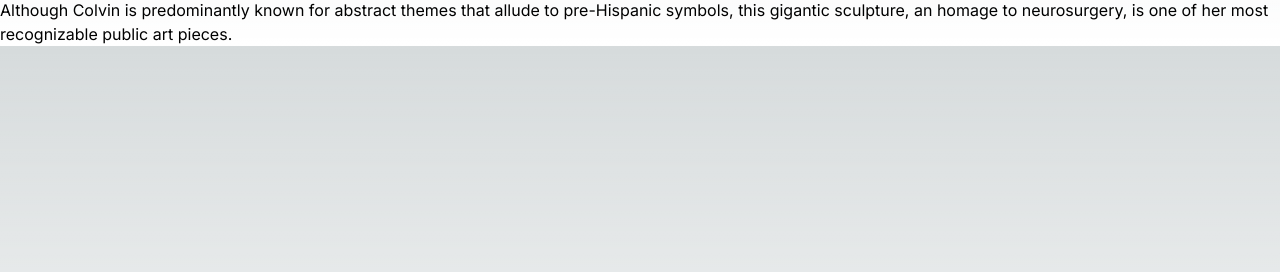
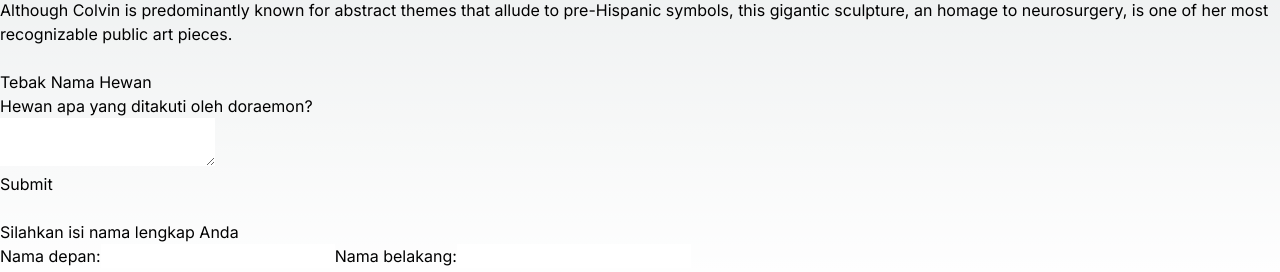
Before and after one commit to mariafadilla15/04-event-dan-state, a Next.js app in the folder belajar-event-dan-state/: page / in a window 1280 px wide. Shown: the part 519-791 px from the top of the page. Built offline with nearby package versions, Linux system fonts and the light colour scheme.

Commit message:
W04: Praktikum 5

```diff
--- a/belajar-event-dan-state/src/app/page.tsx
+++ b/belajar-event-dan-state/src/app/page.tsx
@@ -1,6 +1,7 @@
 "use client";
 
 import Tombol_1, {Tombol_2, Tombol_3} from "@/component/button";
+import Form, { Form_2 } from "@/component/form";
 import Gallery from "@/component/gallery";
 
 export default function Home() {
@@ -19,6 +20,10 @@
       </div>
       <br></br>
       <Gallery />
+      <br></br>
+      <Form />
+      <br></br>
+      <Form_2 />
     </>
   );
 }
--- /dev/null
+++ b/belajar-event-dan-state/src/component/form.tsx
@@ -0,0 +1,101 @@
+import { useState } from "react";
+
+export default function Form() {
+    const [jawaban, setJawaban] = useState('');
+    const [error, setError] = useState(null);
+    const [status, setStatus] = useState('typing');
+
+    if (status === 'success') {
+        return <h1>Yay... Jawaban Benar!</h1>
+    }
+
+    async function handleSubmit(e: { preventDefault: () => void; }) {
+        e.preventDefault();
+        setStatus('submitting');
+        try {
+            await submitForm(jawaban);
+            setStatus('success');
+        } catch (error) {
+            setStatus('typing');
+            setError(error);
+        }
+    }
+
+    function handleChange(e) {
+        setJawaban(e.target.value);
+    }
+
+    return (
+        <>
+            <div className="w-full max-w-xs">
+                <h2>Tebak Nama Hewan</h2>
+                <p>Hewan apa yang ditakuti oleh doraemon?</p>
+                <form
+                    className="shadow-md rounded px-8 pt-6 pb-8 mb-4 text-black border-gray-400"
+                    onSubmit={handleSubmit}>
+                    <textarea
+                        value={jawaban}
+                        onChange={handleChange}
+                        disabled={status === "submitting"}
+                    />
+                    <br></br>
+                    <button
+                        className="bg-blue-500 p-2 m-2 rounded text-sm text-white"
+                        disabled={status === "submitting"}>
+                        Submit
+                    </button>
+                    {error !== null && <p className="Error text-red-500 text-sm">{error.message}</p>}
+                </form>
+            </div>
+        </>
+    );
+}
+
+export function Form_2() {
+    const [firstName, setFirstName] = useState('');
+    const [lastName, setLastName] = useState('');
+
+    const fullName = firstName + ' ' + lastName;
+
+    function handleFirstNameChange(e) {
+        setFirstName(e.target.value);
+    }
+
+    function handleLastNameChange(e) {
+        setLastName(e.target.value);
+    }
+
+    return (
+        <>
+            <h2>Silahkan isi nama lengkap Anda</h2>
+            <label className="block w-full m-2">
+                Nama depan:
+                <input className="text sm text-black ml-2 rounded"
+                value={firstName}
+                onChange={handleFirstNameChange}
+                />
+            </label>
+            <label className="block w-full m-2">
+                Nama belakang:
+                <input className="text sm text-black ml-2 rounded"
+                value={lastName}
+                onChange={handleLastNameChange}
+                />
+            </label>
+            <p>Nama lengkap Anda adalah : <b className="text-blue-600">{fullName}</b></p>
+        </>
+    )
+}
+
+function submitForm(jawaban) {
+    return new Promise<void>((resolve, reject) => {
+        setTimeout(() => {
+            let shouldError = jawaban.toLowerCase() !== 'tikus';
+            if (shouldError) {
+                reject(new Error('Tebakan yang bagus tetapi jawaban salah. Silahkan coba lagi!'));
+            } else {
+                resolve();
+            }
+        }, 500); // set timeout selama 0,5 detik
+    });
+}
```
